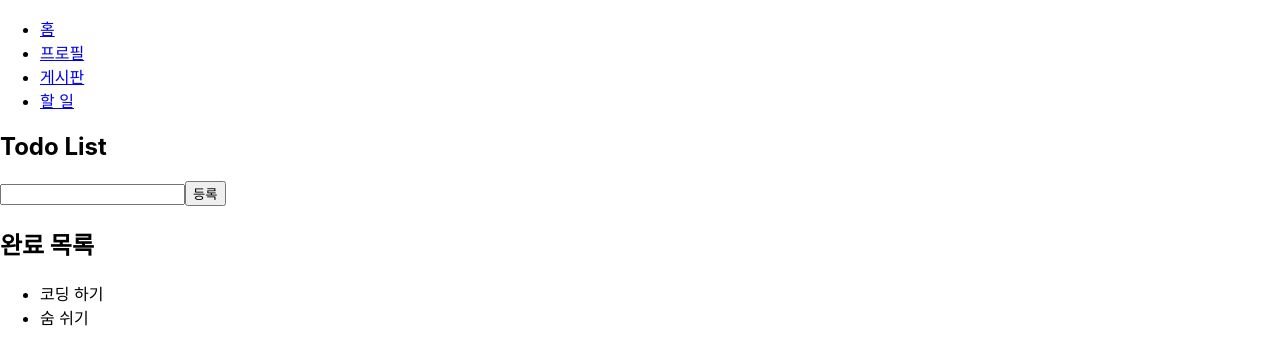
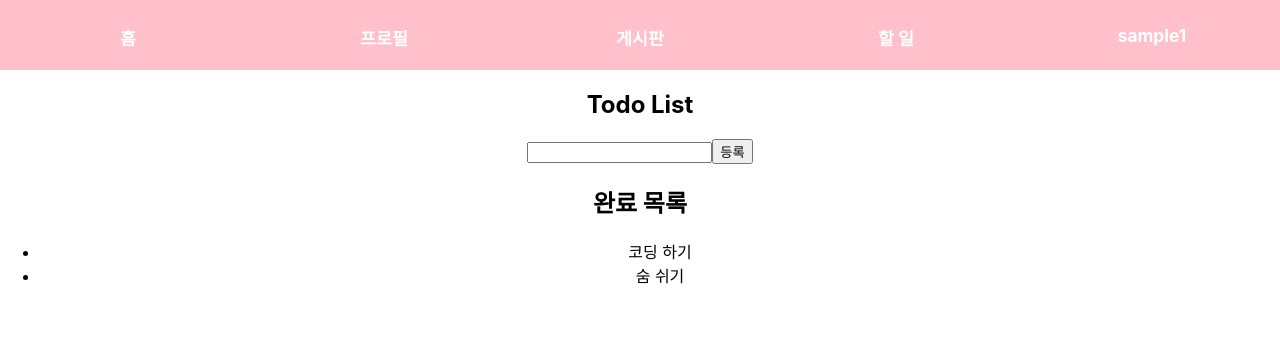
Before and after one commit to Wony-Lee/react-study, a React (Create React App) app: page /todo in a window 1280 px wide. Shown: the top 364 px of the page. Built offline with nearby package versions, Linux system fonts and the light colour scheme.

Commit message:
Layout Update

```diff
--- a/src/App.js
+++ b/src/App.js
@@ -2,11 +2,13 @@ import Profile from "./Profile";
 import Board from "./Board";
 import ListContainer from "./components/ListContainer";
 import { Route } from "react-router-dom";
+import OneItem from "./components/one";
+import { MenuList } from "./style/styled";
 
 const App = () => {
     return (
         <>
-            <nav>
+            <MenuList>
                 <ul>
                     <li>
                         <a href="/">홈</a>
@@ -20,11 +22,15 @@ const App = () => {
                     <li>
                         <a href="todo">할 일</a>
                     </li>
+                    <li>
+                        <a href="oneItem">sample1</a>
+                    </li>
                 </ul>
-            </nav>
+            </MenuList>
             <Route path="/profile" component={Profile} />
             <Route path="/board" component={Board} />
             <Route path="/todo" component={ListContainer} />
+            <Route path="/oneItem" component={OneItem} />
         </>
     );
 };
--- a/src/components/ListContainer.js
+++ b/src/components/ListContainer.js
@@ -1,11 +1,15 @@
 import AllTodoList from "./AllTodoList";
 import DoneList from "./DoneList";
+
+import { Container } from "../style/styled";
 
 const ListContainer = () => {
     return (
         <>
-            <AllTodoList />
-            <DoneList />
+            <Container>
+                <AllTodoList />
+                <DoneList />
+            </Container>
         </>
     );
 };
--- /dev/null
+++ b/src/components/one/index.js
@@ -0,0 +1,9 @@
+// import { useState } from "react";
+
+// import { MyButton } from "../../style/pinkButton";
+
+const OneItem = () => {
+    return <>{/* <MyButton>버튼</MyButton> */}</>;
+};
+
+export default OneItem;
--- a/src/store/index.js
+++ b/src/store/index.js
@@ -1,8 +1,10 @@
 import { combineReducers } from "redux";
 import todo from "./modules/todo";
+import score from "./modules/score";
 
 export default combineReducers({
     todo,
+    score,
 });
 
 // const rootReducer = {
--- /dev/null
+++ b/src/store/modules/score.js
@@ -0,0 +1,72 @@
+const CHECK_CORRECT = "score/CHECK_CORRECT";
+const NEXT_PAGE = "score/NEXT_PAGE";
+const RESET = "score/RESET";
+
+export function check({ index, answer }) {
+    return {
+        type: CHECK_CORRECT,
+        payload: { index, answer },
+    };
+}
+
+export function next() {
+    return {
+        type: NEXT_PAGE,
+    };
+}
+export function reset() {
+    return {
+        type: RESET,
+    };
+}
+
+const initialState = {
+    score: 0,
+    page: 0,
+    quizs: {
+        q: "대한민국의 수도는?",
+        a: [
+            {
+                text: "서울",
+                isCurrent: true,
+            },
+            {
+                text: "부산",
+                isCurrent: false,
+            },
+            {
+                text: "광주",
+                isCurrent: false,
+            },
+            {
+                text: "인천",
+                isCurrent: false,
+            },
+        ],
+    },
+};
+
+export default function score(state = initialState, action) {
+    switch (action.type) {
+        case CHECK_CORRECT:
+            return {
+                ...state,
+                score: state.quizs(action.payload.index).isCurrent
+                    ? state.score + 10
+                    : state.score,
+            };
+        case NEXT_PAGE:
+            return {
+                ...state,
+                page: state.page + 1,
+            };
+        case RESET:
+            return {
+                ...state,
+                score: 0,
+                page: 0,
+            };
+        default:
+            return state;
+    }
+}
--- /dev/null
+++ b/src/style/pinkButton.js
@@ -0,0 +1,23 @@
+import styled from "@emotion/styled";
+
+export const MyButton = styled.a`
+    position: relative;
+    dsiplay: inline-block;
+    cursor: pointer;
+    outline: none;
+    border: 1px solid hotpink;
+    border-radius: 0.75em;
+    background: pink;
+    padding: 10px 10px;
+    color: white;
+    user-select: none;
+    text-decotation: none;
+    transition: trasnform 0.15s ease-out, background 0.15s ease-out;
+    &::before {
+        content: "";
+    }
+    &:hover {
+        background: white;
+        color: black;
+    }
+`;
--- /dev/null
+++ b/src/style/styled.js
@@ -0,0 +1,36 @@
+import styled from "@emotion/styled";
+
+export const MenuList = styled.div`
+    display: flex;
+    align-items: center;
+    background: pink;
+    height: 70px;
+    width: 100%;
+    & ul {
+        list-style: none;
+        padding: 0px;
+        margin: 0px;
+        display: flex;
+        justify-content: center;
+        width: 100%;
+        & li {
+            text-align: center;
+            width: 20%;
+            height: 20px;
+        }
+        & a {
+            text-decoration: none;
+            color: white;
+            font-size: 13pt;
+            font-weight: bold;
+        }
+        & a:hover {
+            font-size: 14pt;
+            color: black;
+        }
+    }
+`;
+
+export const Container = styled.div`
+    text-align: center;
+`;
```
